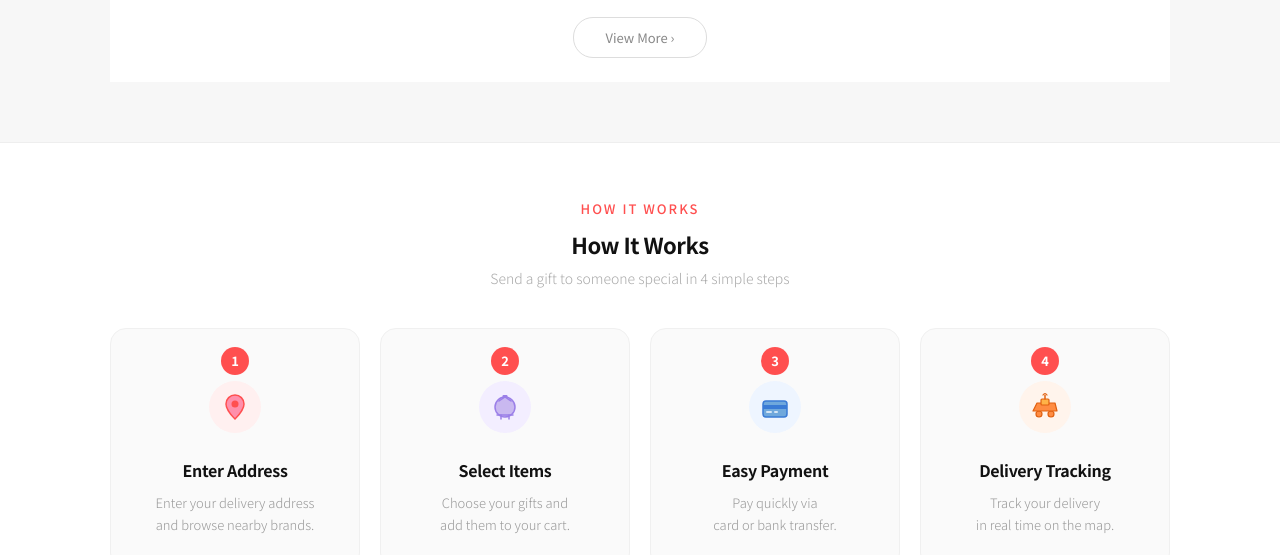
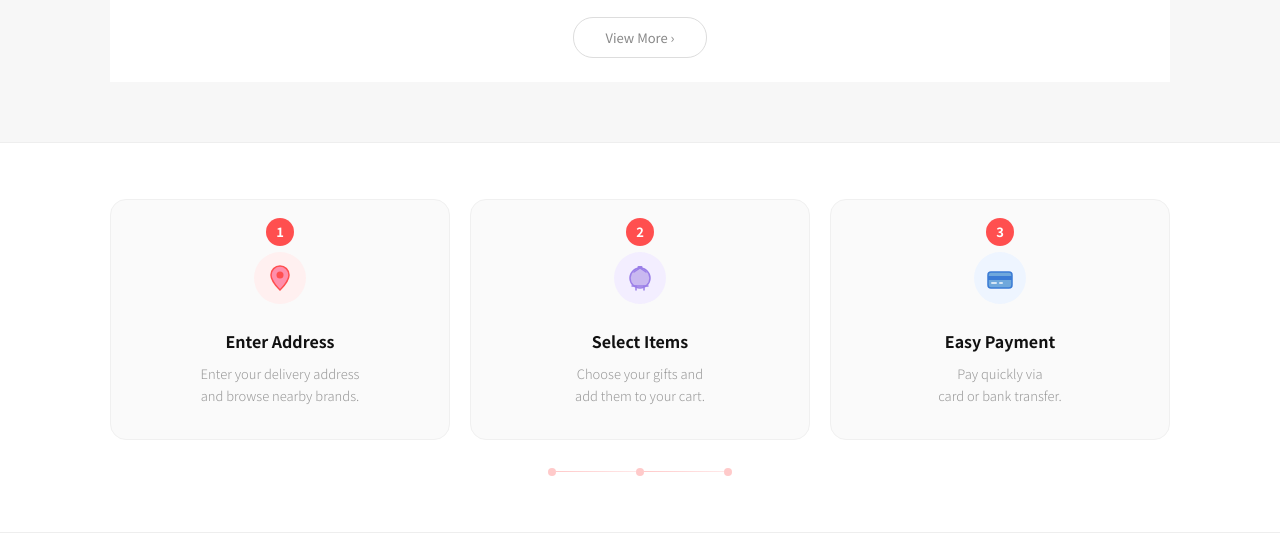
Before and after one commit to Acepae/PGB-, a website: page static/index.html in a window 1280 px wide. Shown: the part 2799-3354 px from the top of the page. Drawn offline with Linux system fonts and the light colour scheme.

Commit message:
Change to 3 steps, remove delivery tracking

```diff
--- a/static/index.html
+++ b/static/index.html
@@ -555,17 +555,12 @@
 <!-- HOW IT WORKS SECTION -->
 <section style="background:#fff;padding:56px 32px;border-top:1px solid #eee;">
   <div style="max-width:1060px;margin:0 auto;">
-    <div style="text-align:center;margin-bottom:40px;">
-      <div style="font-size:13px;font-weight:500;color:#FF4F4F;letter-spacing:2px;margin-bottom:10px;">HOW IT WORKS</div>
-      <div style="font-size:22px;font-weight:700;color:#111;letter-spacing:-0.5px;">How It Works</div>
-      <div style="font-size:14px;color:#aaa;margin-top:8px;font-weight:300;">Send a gift to someone special in 4 simple steps</div>
-    </div>
 
-    <div style="display:grid;grid-template-columns:repeat(4,1fr);gap:20px;">
+    <div style="display:grid;grid-template-columns:repeat(3,1fr);gap:20px;">
 
       <!-- STEP 1 -->
       <div onclick="openAddressModal()" style="background:#fafafa;border:1px solid #f0f0f0;border-radius:16px;padding:36px 24px 32px;text-align:center;position:relative;transition:box-shadow 0.2s,transform 0.2s;cursor:pointer;" onmouseenter="this.style.boxShadow='0 8px 28px rgba(255,79,79,0.10)';this.style.transform='translateY(-4px)'" onmouseleave="this.style.boxShadow='none';this.style.transform='translateY(0)'">
-        <div style="width:28px;height:28px;border-radius:50%;background:#FF4F4F;color:#fff;font-size:13px;font-weight:700;display:flex;align-items:center;justify-content:center;position:absolute;top:18px;left:50%;transform:translateX(-50%);font-family:'Noto Sans KR',sans-serif;">1</div>
+        <div style="width:28px;height:28px;border-radius:50%;background:#FF4F4F;color:#fff;font-size:13px;font-weight:700;display:flex;align-items:center;justify-content:center;position:absolute;top:18px;left:50%;transform:translateX(-50%);">1</div>
         <div style="margin-top:16px;margin-bottom:20px;">
           <svg width="52" height="52" viewBox="0 0 52 52" fill="none" xmlns="http://www.w3.org/2000/svg">
             <circle cx="26" cy="26" r="26" fill="#FFF0F0"/>
@@ -573,31 +568,30 @@
             <circle cx="26" cy="23" r="3.5" fill="#FF4F4F"/>
           </svg>
         </div>
-        <div style="font-size:16px;font-weight:700;color:#111;margin-bottom:10px;letter-spacing:-0.3px;">Enter Address</div>
+        <div style="font-size:16px;font-weight:700;color:#111;margin-bottom:10px;">Enter Address</div>
         <div style="font-size:13px;color:#999;line-height:1.7;font-weight:300;">Enter your delivery address<br>and browse nearby brands.</div>
       </div>
 
       <!-- STEP 2 -->
       <div onclick="openMenuModal()" style="background:#fafafa;border:1px solid #f0f0f0;border-radius:16px;padding:36px 24px 32px;text-align:center;position:relative;transition:box-shadow 0.2s,transform 0.2s;cursor:pointer;" onmouseenter="this.style.boxShadow='0 8px 28px rgba(255,79,79,0.10)';this.style.transform='translateY(-4px)'" onmouseleave="this.style.boxShadow='none';this.style.transform='translateY(0)'">
-        <div style="width:28px;height:28px;border-radius:50%;background:#FF4F4F;color:#fff;font-size:13px;font-weight:700;display:flex;align-items:center;justify-content:center;position:absolute;top:18px;left:50%;transform:translateX(-50%);font-family:'Noto Sans KR',sans-serif;">2</div>
+        <div style="width:28px;height:28px;border-radius:50%;background:#FF4F4F;color:#fff;font-size:13px;font-weight:700;display:flex;align-items:center;justify-content:center;position:absolute;top:18px;left:50%;transform:translateX(-50%);">2</div>
         <div style="margin-top:16px;margin-bottom:20px;">
           <svg width="52" height="52" viewBox="0 0 52 52" fill="none" xmlns="http://www.w3.org/2000/svg">
             <circle cx="26" cy="26" r="26" fill="#F3EEFF"/>
             <circle cx="26" cy="26" r="10" fill="#C9B8F0" stroke="#9B7FE8" stroke-width="1.5"/>
             <rect x="23.5" y="14" width="5" height="3" rx="1" fill="#9B7FE8"/>
-            <line x1="26" y1="17" x2="26" y2="16" stroke="#9B7FE8" stroke-width="1.5"/>
             <path d="M20 20 L26 16 L32 20" stroke="#9B7FE8" stroke-width="1.5" stroke-linecap="round"/>
             <path d="M22 34 L22 38 M30 34 L30 38" stroke="#9B7FE8" stroke-width="1.5" stroke-linecap="round"/>
             <path d="M18 34 L34 34" stroke="#9B7FE8" stroke-width="1.5" stroke-linecap="round"/>
           </svg>
         </div>
-        <div style="font-size:16px;font-weight:700;color:#111;margin-bottom:10px;letter-spacing:-0.3px;">Select Items</div>
+        <div style="font-size:16px;font-weight:700;color:#111;margin-bottom:10px;">Select Items</div>
         <div style="font-size:13px;color:#999;line-height:1.7;font-weight:300;">Choose your gifts and<br>add them to your cart.</div>
       </div>
 
       <!-- STEP 3 -->
       <div onclick="openPayModal()" style="background:#fafafa;border:1px solid #f0f0f0;border-radius:16px;padding:36px 24px 32px;text-align:center;position:relative;transition:box-shadow 0.2s,transform 0.2s;cursor:pointer;" onmouseenter="this.style.boxShadow='0 8px 28px rgba(255,79,79,0.10)';this.style.transform='translateY(-4px)'" onmouseleave="this.style.boxShadow='none';this.style.transform='translateY(0)'">
-        <div style="width:28px;height:28px;border-radius:50%;background:#FF4F4F;color:#fff;font-size:13px;font-weight:700;display:flex;align-items:center;justify-content:center;position:absolute;top:18px;left:50%;transform:translateX(-50%);font-family:'Noto Sans KR',sans-serif;">3</div>
+        <div style="width:28px;height:28px;border-radius:50%;background:#FF4F4F;color:#fff;font-size:13px;font-weight:700;display:flex;align-items:center;justify-content:center;position:absolute;top:18px;left:50%;transform:translateX(-50%);">3</div>
         <div style="margin-top:16px;margin-bottom:20px;">
           <svg width="52" height="52" viewBox="0 0 52 52" fill="none" xmlns="http://www.w3.org/2000/svg">
             <circle cx="26" cy="26" r="26" fill="#EEF5FF"/>
@@ -607,38 +601,18 @@
             <rect x="25" y="30" width="4" height="2" rx="1" fill="#fff" opacity="0.7"/>
           </svg>
         </div>
-        <div style="font-size:16px;font-weight:700;color:#111;margin-bottom:10px;letter-spacing:-0.3px;">Easy Payment</div>
+        <div style="font-size:16px;font-weight:700;color:#111;margin-bottom:10px;">Easy Payment</div>
         <div style="font-size:13px;color:#999;line-height:1.7;font-weight:300;">Pay quickly via<br>card or bank transfer.</div>
-      </div>
-
-      <!-- STEP 4 -->
-      <div onclick="openTrackModal()" style="background:#fafafa;border:1px solid #f0f0f0;border-radius:16px;padding:36px 24px 32px;text-align:center;position:relative;transition:box-shadow 0.2s,transform 0.2s;cursor:pointer;" onmouseenter="this.style.boxShadow='0 8px 28px rgba(255,79,79,0.10)';this.style.transform='translateY(-4px)'" onmouseleave="this.style.boxShadow='none';this.style.transform='translateY(0)'">
-        <div style="width:28px;height:28px;border-radius:50%;background:#FF4F4F;color:#fff;font-size:13px;font-weight:700;display:flex;align-items:center;justify-content:center;position:absolute;top:18px;left:50%;transform:translateX(-50%);font-family:'Noto Sans KR',sans-serif;">4</div>
-        <div style="margin-top:16px;margin-bottom:20px;">
-          <svg width="52" height="52" viewBox="0 0 52 52" fill="none" xmlns="http://www.w3.org/2000/svg">
-            <circle cx="26" cy="26" r="26" fill="#FFF4EC"/>
-            <ellipse cx="20" cy="33" rx="3" ry="3" fill="#FF8C42" stroke="#E06010" stroke-width="1.2"/>
-            <ellipse cx="32" cy="33" rx="3" ry="3" fill="#FF8C42" stroke="#E06010" stroke-width="1.2"/>
-            <path d="M14 30 L18 22 L36 22 L38 30 Z" fill="#FF8C42" stroke="#E06010" stroke-width="1.2" stroke-linejoin="round"/>
-            <rect x="22" y="18" width="8" height="6" rx="1" fill="#FFB347" stroke="#E06010" stroke-width="1.2"/>
-            <path d="M26 18 L26 14" stroke="#E06010" stroke-width="1.5" stroke-linecap="round"/>
-            <path d="M24 14 Q26 11 28 14" stroke="#E06010" stroke-width="1.2" fill="none" stroke-linecap="round"/>
-          </svg>
-        </div>
-        <div style="font-size:16px;font-weight:700;color:#111;margin-bottom:10px;letter-spacing:-0.3px;">Delivery Tracking</div>
-        <div style="font-size:13px;color:#999;line-height:1.7;font-weight:300;">Track your delivery<br>in real time on the map.</div>
       </div>
 
     </div>
 
-    <!-- CONNECTOR DOTS -->
+    <!-- 연결 점선 -->
     <div style="display:flex;justify-content:center;gap:0;margin-top:28px;align-items:center;">
       <div style="width:8px;height:8px;border-radius:50%;background:#FF4F4F;opacity:0.3;"></div>
-      <div style="width:60px;height:1px;background:linear-gradient(to right,#FF4F4F,#FFB3B3);opacity:0.3;"></div>
+      <div style="width:80px;height:1px;background:linear-gradient(to right,#FF4F4F,#FFB3B3);opacity:0.3;"></div>
       <div style="width:8px;height:8px;border-radius:50%;background:#FF4F4F;opacity:0.3;"></div>
-      <div style="width:60px;height:1px;background:linear-gradient(to right,#FF4F4F,#FFB3B3);opacity:0.3;"></div>
-      <div style="width:8px;height:8px;border-radius:50%;background:#FF4F4F;opacity:0.3;"></div>
-      <div style="width:60px;height:1px;background:linear-gradient(to right,#FF4F4F,#FFB3B3);opacity:0.3;"></div>
+      <div style="width:80px;height:1px;background:linear-gradient(to right,#FF4F4F,#FFB3B3);opacity:0.3;"></div>
       <div style="width:8px;height:8px;border-radius:50%;background:#FF4F4F;opacity:0.3;"></div>
     </div>
 
```
